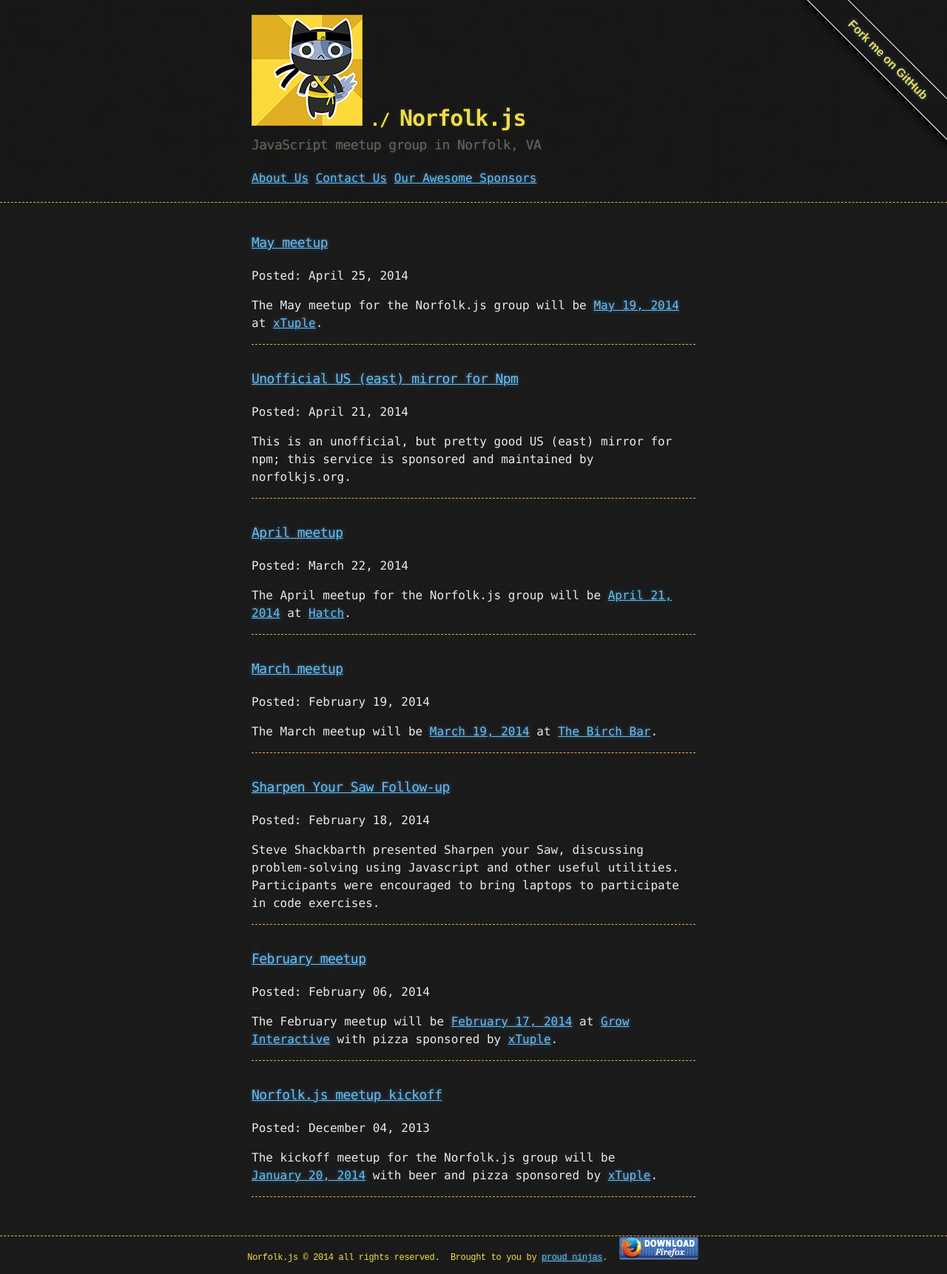
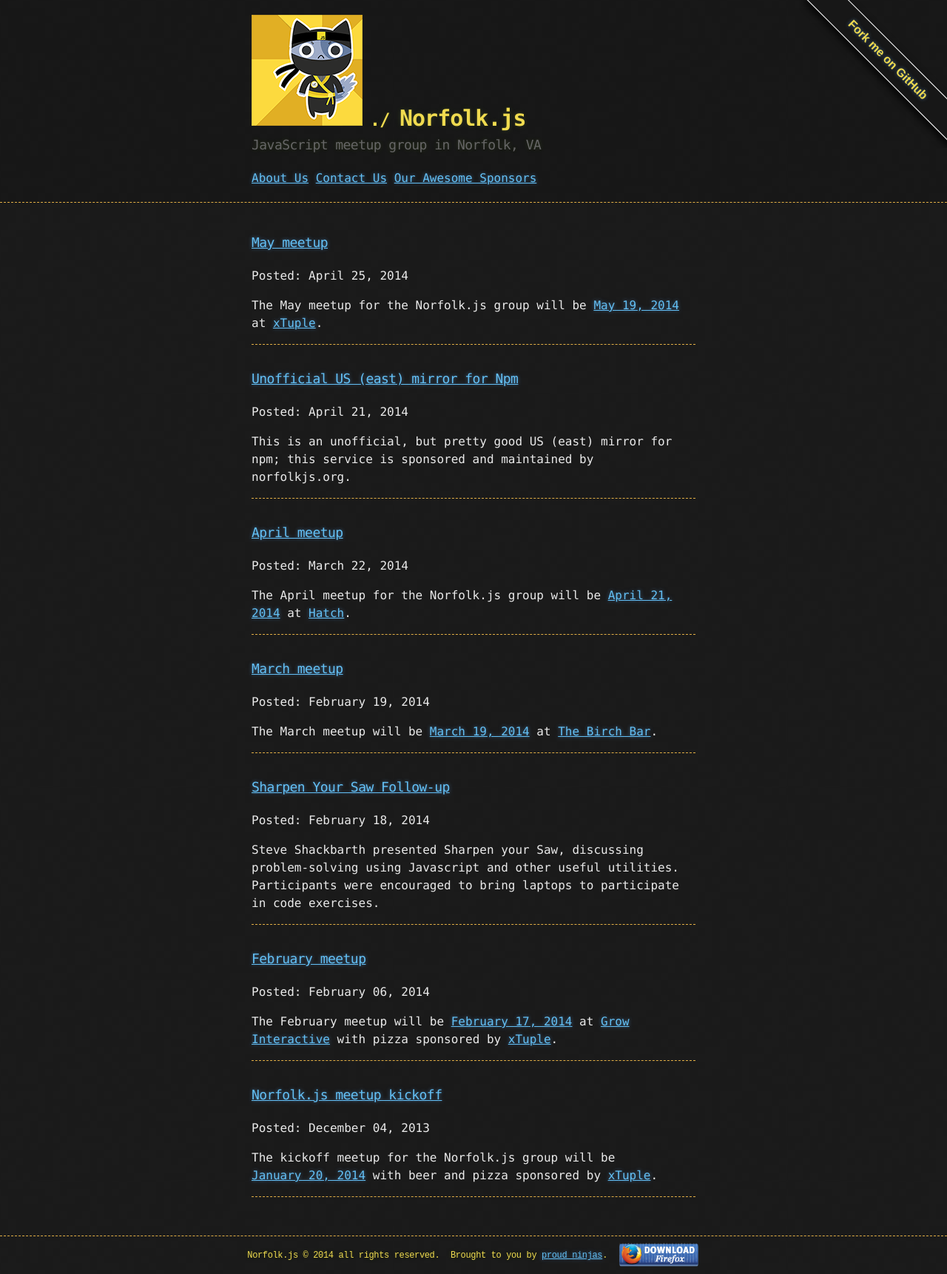
Before and after one commit to norfolkjs/norfolkjs.github.io, a Jekyll site: the page built from index.html, in a window 1280 px wide. Shown: the whole page at 74% size. Built offline with Jekyll 4.4.1, drawn with Linux system fonts in a browser that asks for light colours; nearby versions of some CDN libraries; Markdown is read by kramdown in place of the engine named in the settings.

Commit message:
align middle, patches #27

```diff
--- a/_includes/footer.html
+++ b/_includes/footer.html
@@ -2,6 +2,6 @@
   <h2>Norfolk.js &copy; 2014 all rights reserved.</h2>
   <h2>Brought to you by <a href="/humans.txt">proud ninjas</a>.</h2>
   <a href="https://affiliates.mozilla.org/referral/59113/">
-      <img src="/images/firefox.png" alt="">
+      <img src="/images/firefox.png" alt="firefox beta download" id="align">
   </a>
 </footer>
--- a/stylesheets/stylesheet.css
+++ b/stylesheets/stylesheet.css
@@ -80,6 +80,10 @@
   margin: 0 5px 0 0;
   font-family: Terminal, monospace;
   font-size: 12px
+}
+
+footer #align {
+  vertical-align:middle;
 }
 
 #downloads .btn {
```
